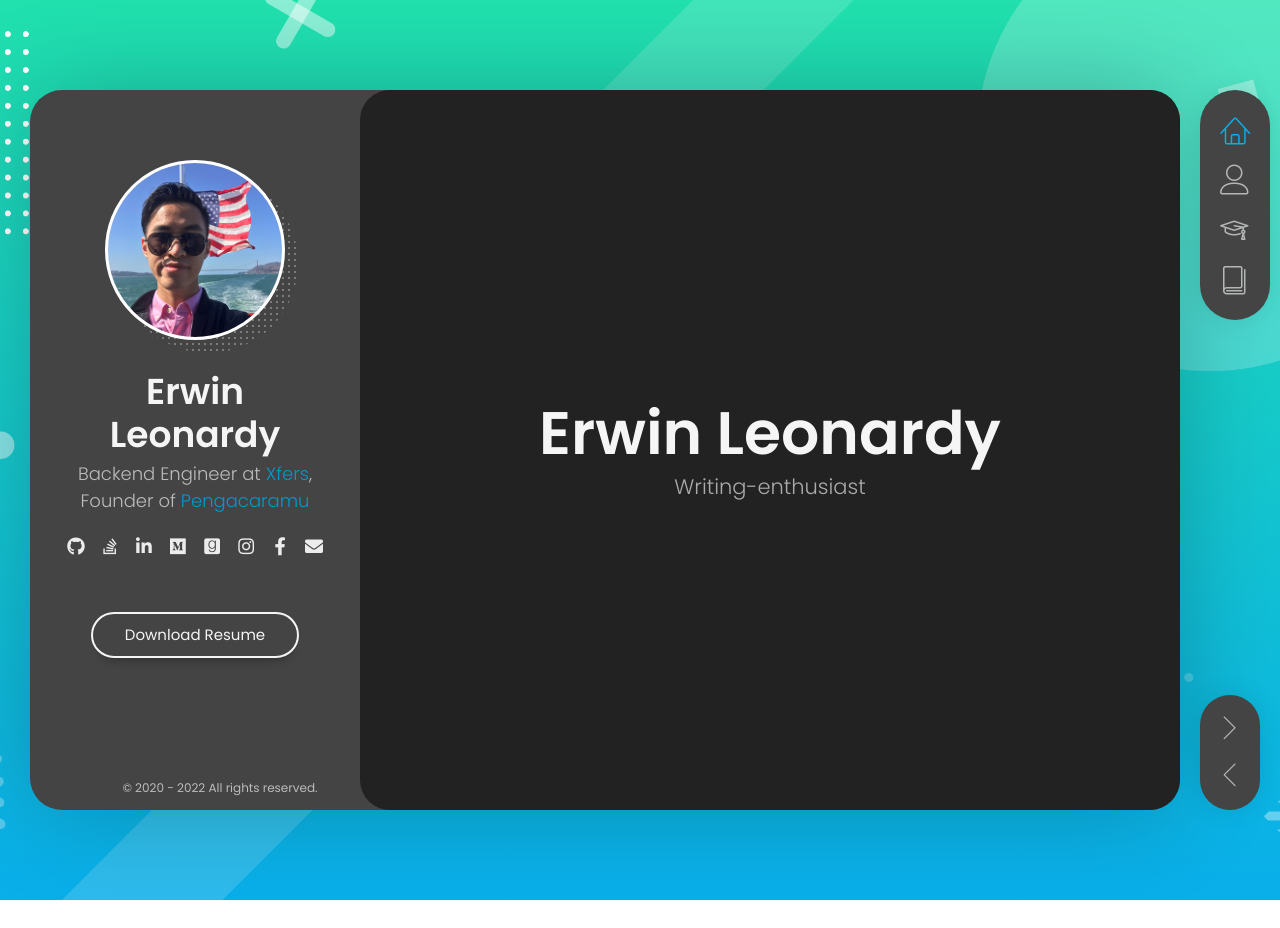
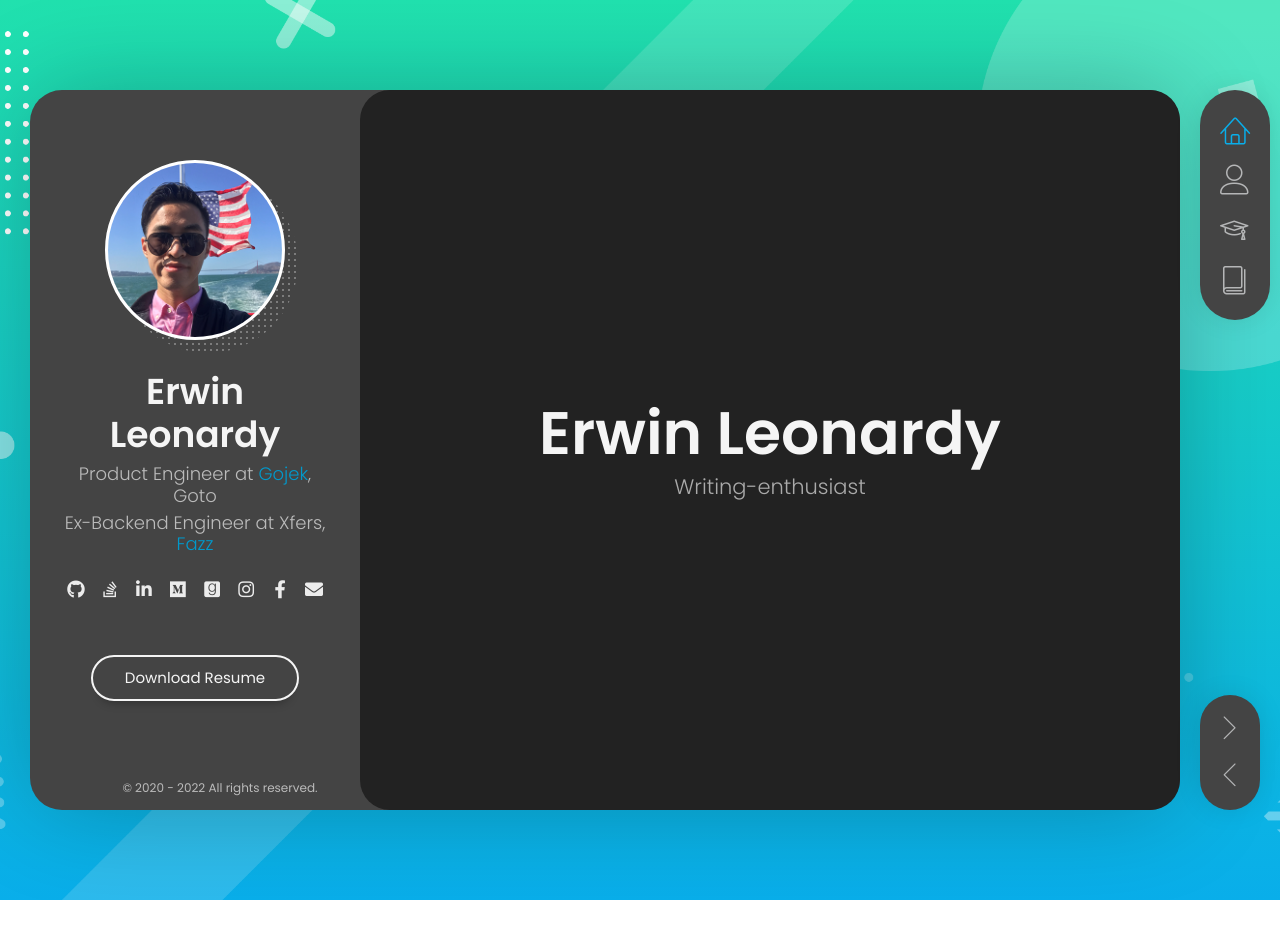
Before and after one commit to erwinleonardy/erwin-leonardy, a Jekyll site: the page built from index.html, in a window 1280 px wide. Built offline with Jekyll 4.4.1, drawn with Linux system fonts in a browser that asks for light colours.

Commit message:
Chore: Add new role to header and resume page

```diff
--- a/_includes/header.html
+++ b/_includes/header.html
@@ -9,8 +9,8 @@
       </div>
       <div class="header-titles">
         <h2>Erwin Leonardy</h2>
-        <h4>Backend Engineer at <a href="https://www.xfers.com/" target="_blank">Xfers</a>,</h4>
-        <h4>Founder of <a href="https://pengacaramu.com" target="_blank">Pengacaramu</a></h4>
+        <h4>Product Engineer at <a hreg="https://www.gojek.com/" target="_blank">Gojek</a>, Goto</h4>
+        <h4>Ex-Backend Engineer at Xfers, <a href="https://fazz.com/", target="_blank">Fazz</a></h4>
       </div>
     </div>
 
--- a/_includes/pages/resume.html
+++ b/_includes/pages/resume.html
@@ -15,8 +15,19 @@
       <div class="timeline timeline-second-style clearfix">
         <div class="timeline-item clearfix">
           <div class="left-part">
-            <h5 class="item-period">Oct 2020 – Present</h5>
-            <span class="item-company">Xfers (YC S15)</span>
+            <h5 class="item-period">Sept 2022 - Present</h5>
+            <span class="item-company">Gojek, GoTo</span>
+          </div>
+          <div class="divider"></div>
+          <div class="right-part">
+            <h4 class="item-title">Product Engineer</h4>
+          </div>
+        </div>
+
+        <div class="timeline-item clearfix">
+          <div class="left-part">
+            <h5 class="item-period">Oct 2020 – Sept 2022</h5>
+            <span class="item-company">Xfers (YC S15), Fazz</span>
           </div>
           <div class="divider"></div>
           <div class="right-part">
```
